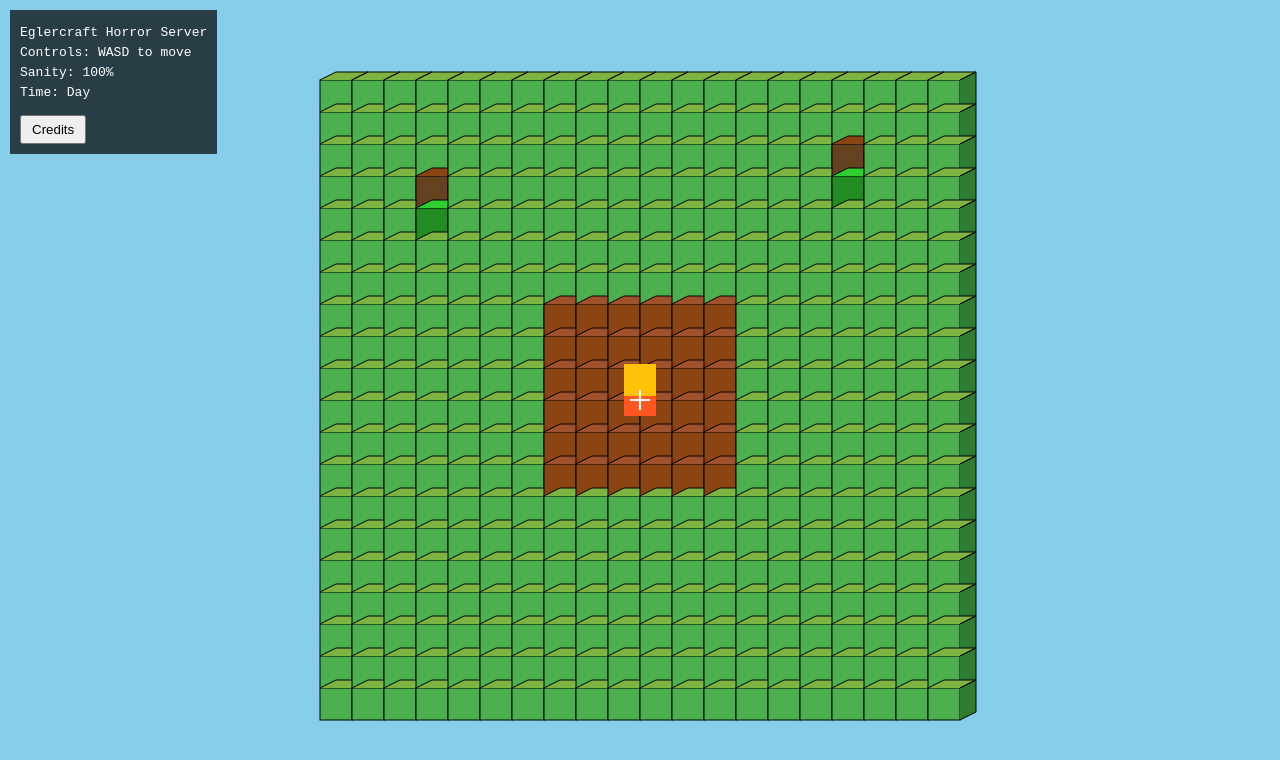
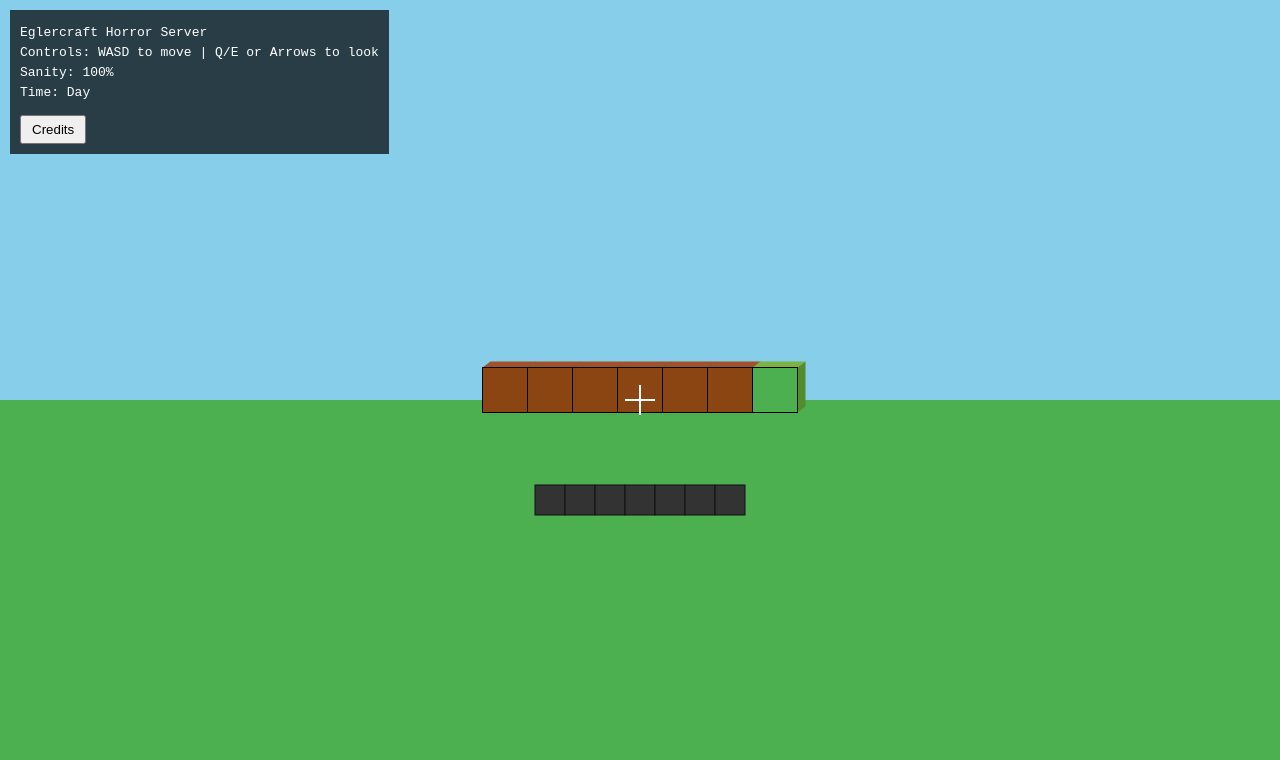
Before and after one commit to thebosofcomutopea/thebosofcomutopea, a plain HTML site: page index.html in a window 1280 px wide. Drawn offline with Linux system fonts and the light colour scheme.

Commit message:
Convert to first-person Minecraft-style perspective view

```diff
--- a/index.html
+++ b/index.html
@@ -15,7 +15,7 @@
     <canvas id="gameCanvas"></canvas>
     <div id="ui">
         <p>Eglercraft Horror Server</p>
-        <p>Controls: WASD to move</p>
+        <p>Controls: WASD to move | Q/E or Arrows to look</p>
         <p>Sanity: <span id="sanity">100</span>%</p>
         <p>Time: <span id="time">Day</span></p>
         <button id="creditsBtn" style="margin-top: 10px; padding: 5px 10px; cursor: pointer;">Credits</button>
@@ -68,7 +68,7 @@
         canvas.height = window.innerHeight;
 
         const blockSize = 32;
-        let player = { gridX: 10, gridY: 10 };
+        let player = { gridX: 10, gridY: 10, yaw: 0 }; // yaw = rotation/direction
         let keys = {};
         let moveCooldown = 0;
 
@@ -103,12 +103,35 @@
             const timeOfDay = (gameTime / 100) % 24;
             isNight = timeOfDay > 12 && timeOfDay < 24;
 
-            // Movement
+            // Movement with direction
             if (moveCooldown <= 0) {
-                if (keys['w'] && player.gridY > 0) { player.gridY--; moveCooldown = 5; }
-                if (keys['s'] && player.gridY < 19) { player.gridY++; moveCooldown = 5; }
-                if (keys['a'] && player.gridX > 0) { player.gridX--; moveCooldown = 5; }
-                if (keys['d'] && player.gridX < 19) { player.gridX++; moveCooldown = 5; }
+                // Rotation
+                if (keys['arrowleft'] || keys['q']) { player.yaw -= 0.1; moveCooldown = 3; }
+                if (keys['arrowright'] || keys['e']) { player.yaw += 0.1; moveCooldown = 3; }
+
+                // Forward/backward movement
+                if (keys['w']) {
+                    player.gridY--;
+                    moveCooldown = 5;
+                }
+                if (keys['s']) {
+                    player.gridY++;
+                    moveCooldown = 5;
+                }
+
+                // Strafe
+                if (keys['a']) {
+                    player.gridX--;
+                    moveCooldown = 5;
+                }
+                if (keys['d']) {
+                    player.gridX++;
+                    moveCooldown = 5;
+                }
+
+                // Boundary check
+                player.gridX = Math.max(0, Math.min(19, player.gridX));
+                player.gridY = Math.max(0, Math.min(19, player.gridY));
             } else {
                 moveCooldown--;
             }
@@ -127,16 +150,16 @@
             requestAnimationFrame(update);
         }
 
-        function drawBlock(screenX, screenY, type) {
-            // 3D isometric block drawing
-            const size = blockSize;
+        function drawBlock(screenX, screenY, type, distance) {
+            // First-person block rendering with depth
             let color, topColor, sideColor;
+            const blockSize = 50 - distance * 5; // Blocks get smaller with distance
 
             switch (type) {
                 case 'grass':
                     color = '#4CAF50';
                     topColor = '#7CB342';
-                    sideColor = '#2E7D32';
+                    sideColor = '#558B2F';
                     break;
                 case 'planks':
                     color = '#8B4513';
@@ -156,84 +179,115 @@
                 default:
                     color = '#4CAF50';
                     topColor = '#7CB342';
-                    sideColor = '#2E7D32';
+                    sideColor = '#558B2F';
             }
 
-            const halfSize = size / 2;
+            if (blockSize < 2) return;
+
+            const half = blockSize / 2;
 
             // Front face
             ctx.fillStyle = color;
-            ctx.fillRect(screenX, screenY, size, size);
+            ctx.fillRect(screenX - half, screenY - half, blockSize, blockSize);
+
+            // Top face
+            ctx.fillStyle = topColor;
+            ctx.beginPath();
+            ctx.moveTo(screenX - half, screenY - half);
+            ctx.lineTo(screenX - half + 8, screenY - half - 6);
+            ctx.lineTo(screenX + half + 8, screenY - half - 6);
+            ctx.lineTo(screenX + half, screenY - half);
+            ctx.fill();
+
+            // Right face
+            ctx.fillStyle = sideColor;
+            ctx.beginPath();
+            ctx.moveTo(screenX + half, screenY - half);
+            ctx.lineTo(screenX + half + 8, screenY - half - 6);
+            ctx.lineTo(screenX + half + 8, screenY + half - 6);
+            ctx.lineTo(screenX + half, screenY + half);
+            ctx.fill();
+
+            // Outline
             ctx.strokeStyle = '#000';
             ctx.lineWidth = 1;
-            ctx.strokeRect(screenX, screenY, size, size);
-
-            // Top face (isometric)
-            ctx.fillStyle = topColor;
-            ctx.beginPath();
-            ctx.moveTo(screenX, screenY);
-            ctx.lineTo(screenX + halfSize, screenY - halfSize * 0.5);
-            ctx.lineTo(screenX + size + halfSize, screenY - halfSize * 0.5);
-            ctx.lineTo(screenX + size, screenY);
-            ctx.fill();
-            ctx.stroke();
-
-            // Right face (isometric)
-            ctx.fillStyle = sideColor;
-            ctx.beginPath();
-            ctx.moveTo(screenX + size, screenY);
-            ctx.lineTo(screenX + size + halfSize, screenY - halfSize * 0.5);
-            ctx.lineTo(screenX + size + halfSize, screenY + size - halfSize * 0.5);
-            ctx.lineTo(screenX + size, screenY + size);
-            ctx.fill();
-            ctx.stroke();
+            ctx.strokeRect(screenX - half, screenY - half, blockSize, blockSize);
         }
 
         function draw() {
             // Sky
-            ctx.fillStyle = isNight ? '#000033' : '#87CEEB';
-            ctx.fillRect(0, 0, canvas.width, canvas.height);
+            const skyTop = isNight ? '#000033' : '#87CEEB';
+            const skyBottom = isNight ? '#000011' : '#87CEEB';
 
-            // Render world around player
-            const viewDistance = 12;
-            const startX = Math.max(0, player.gridX - viewDistance);
-            const endX = Math.min(20, player.gridX + viewDistance);
-            const startY = Math.max(0, player.gridY - viewDistance);
-            const endY = Math.min(20, player.gridY + viewDistance);
+            const gradient = ctx.createLinearGradient(0, 0, 0, canvas.height / 2);
+            gradient.addColorStop(0, skyTop);
+            gradient.addColorStop(1, skyBottom);
+            ctx.fillStyle = gradient;
+            ctx.fillRect(0, 0, canvas.width, canvas.height / 2);
 
-            for (let i = startX; i < endX; i++) {
-                for (let j = startY; j < endY; j++) {
-                    const screenX = i * blockSize - player.gridX * blockSize + canvas.width / 2;
-                    const screenY = j * blockSize - player.gridY * blockSize + canvas.height / 2;
-                    drawBlock(screenX, screenY, world[i][j]);
+            // Ground
+            ctx.fillStyle = '#4CAF50';
+            ctx.fillRect(0, canvas.height / 2, canvas.width, canvas.height / 2);
+
+            // Render blocks in first-person view (closer blocks in back, farther in front for depth)
+            for (let distance = 5; distance >= 1; distance--) {
+                // Draw blocks at this distance layer
+                for (let offset = -3; offset <= 3; offset++) {
+                    const relX = offset;
+                    const relY = distance;
+
+                    const blockX = player.gridX + relX;
+                    const blockY = player.gridY + relY;
+
+                    if (blockX >= 0 && blockX < 20 && blockY >= 0 && blockY < 20) {
+                        const type = world[blockX][blockY];
+
+                        // Calculate screen position
+                        const screenX = canvas.width / 2 + offset * (50 - distance * 5);
+                        const screenY = canvas.height / 2 - 10;
+
+                        drawBlock(screenX, screenY, type, distance);
+                    }
                 }
             }
 
-            // Player (red block in center)
-            ctx.fillStyle = '#FF5722';
-            ctx.fillRect(canvas.width / 2 - blockSize/2, canvas.height / 2 - blockSize/2, blockSize, blockSize);
-            ctx.fillStyle = '#FFC107';
-            ctx.fillRect(canvas.width / 2 - blockSize/2, canvas.height / 2 - blockSize - 4, blockSize, blockSize);
+            // Behind player view
+            for (let offset = -3; offset <= 3; offset++) {
+                const blockX = player.gridX + offset;
+                const blockY = player.gridY - 1;
 
-            // Night darkness
+                if (blockX >= 0 && blockX < 20 && blockY >= 0 && blockY < 20) {
+                    const type = world[blockX][blockY];
+                    const screenX = canvas.width / 2 + offset * 30;
+                    const screenY = canvas.height / 2 + 100;
+
+                    // Draw smaller in background
+                    ctx.fillStyle = '#333';
+                    ctx.fillRect(screenX - 15, screenY - 15, 30, 30);
+                    ctx.strokeStyle = '#111';
+                    ctx.lineWidth = 1;
+                    ctx.strokeRect(screenX - 15, screenY - 15, 30, 30);
+                }
+            }
+
+            // Night darkness overlay
             if (isNight) {
                 const darkness = 0.7 + (100 - sanity) / 200;
                 ctx.fillStyle = `rgba(0, 0, 0, ${darkness})`;
                 ctx.fillRect(0, 0, canvas.width, canvas.height);
 
                 if (sanity < 50) {
-                    ctx.fillStyle = 'rgba(255, 0, 0, 0.3)';
+                    ctx.fillStyle = 'rgba(255, 0, 0, 0.2)';
                     ctx.fillRect(0, 0, canvas.width, canvas.height);
                     ctx.fillStyle = '#FF0000';
                     ctx.font = 'bold 30px monospace';
-                    ctx.fillText('SANITY LOW!', canvas.width / 2 - 100, 50);
+                    ctx.fillText('SANITY LOW!', canvas.width / 2 - 120, 50);
                 }
 
                 if (sanity < 20) {
-                    // Staker appearing
                     ctx.fillStyle = '#333';
-                    ctx.font = 'bold 40px monospace';
-                    ctx.fillText('IT\'S COMING...', 50, canvas.height / 2);
+                    ctx.font = 'bold 50px monospace';
+                    ctx.fillText('IT\'S COMING...', canvas.width / 2 - 200, canvas.height / 2);
                 }
             }
 
@@ -241,10 +295,10 @@
             ctx.strokeStyle = 'white';
             ctx.lineWidth = 2;
             ctx.beginPath();
-            ctx.moveTo(canvas.width / 2 - 10, canvas.height / 2);
-            ctx.lineTo(canvas.width / 2 + 10, canvas.height / 2);
-            ctx.moveTo(canvas.width / 2, canvas.height / 2 - 10);
-            ctx.lineTo(canvas.width / 2, canvas.height / 2 + 10);
+            ctx.moveTo(canvas.width / 2 - 15, canvas.height / 2);
+            ctx.lineTo(canvas.width / 2 + 15, canvas.height / 2);
+            ctx.moveTo(canvas.width / 2, canvas.height / 2 - 15);
+            ctx.lineTo(canvas.width / 2, canvas.height / 2 + 15);
             ctx.stroke();
         }
 
```
